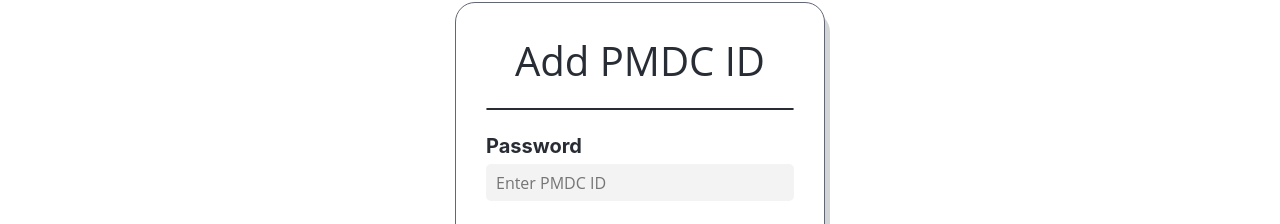
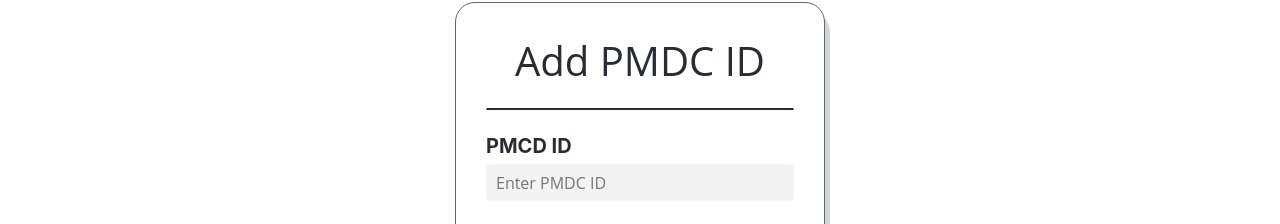
Before and after one commit to AbdullahJanKhan/isee, a React (Create React App) app: page /add_pmdcid in a window 1280 px wide. Shown: the part 98-322 px from the top of the page. Built offline with nearby package versions, Linux system fonts and the light colour scheme.

Commit message:
Doctor Registration login tested

```diff
--- a/src/components/login/login.js
+++ b/src/components/login/login.js
@@ -25,13 +25,23 @@ export function Login() {
             .then((res) => {
                 if (res.data.success) {
                     console.log(res.data)
+                    if (res.data.user.isDoctor)
                         history.push({
-                        pathname: "/home",
+                            pathname: "/doctor/view_request",
                             state: {
                                 user: res.data.user,
                                 token: res.data.token
                             }
                         })
+                    else
+                        history.push({
+                            pathname: "/user/home",
+                            state: {
+                                user: res.data.user,
+                                token: res.data.token
+                            }
+                        })
+
                 }
             });
 
@@ -71,7 +81,7 @@ export function Login() {
                             Login
                         </button>
                         <Link to='/register'>
-                            <p style={{textDecoration:"underline"}}>Create A New Account?</p>
+                            <p style={{ textDecoration: "underline" }}>Create A New Account?</p>
                         </Link>
                     </div>
                 </div>
--- a/src/components/login/pmdc.js
+++ b/src/components/login/pmdc.js
@@ -49,8 +49,8 @@ export function PMDC() {
                     <div className="content">
                         <div className="form">
                             <div className="form-group">
-                                <label htmlFor="password" className="placeholder">Password</label>
-                                <input type="password"
+                                <label htmlFor="pmdcid" className="placeholder">PMCD ID</label>
+                                <input type="text"
                                     name="pmdcid"
                                     placeholder="Enter PMDC ID"
                                     value={pmdc}
--- a/src/components/login/register.js
+++ b/src/components/login/register.js
@@ -30,6 +30,7 @@ export function Register() {
             'gender': gender,
             'isDoctor': isDoctor
         }
+        console.log(data)
         axios.post('http://localhost:5000/users/register', data, {
             headers: {
                 'Access-Control-Allow-Origin': '*',
@@ -167,8 +168,8 @@ export function Register() {
                                         value={cnfpassword}
                                         required={true}
                                     >
-                                        <option value='other' selected={true}>Other</option>
-                                        <option value='doctor' >Doctor</option>
+                                        <option value='other'>Other</option>
+                                        <option value='doctor'>Doctor</option>
                                     </select>
                                 </div>
                             </div>
```
Lines whose indentation alone changed are shown as unchanged.
